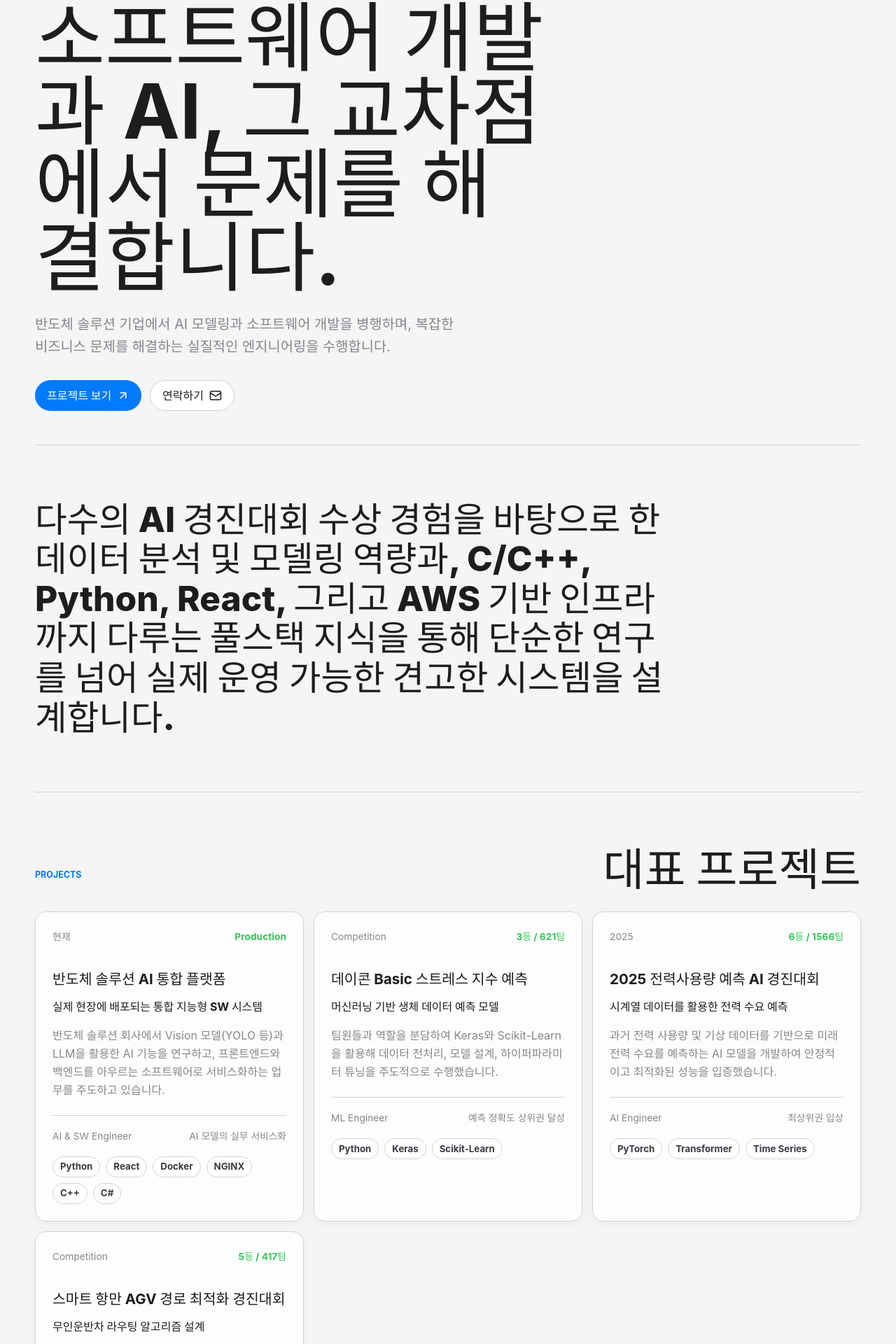
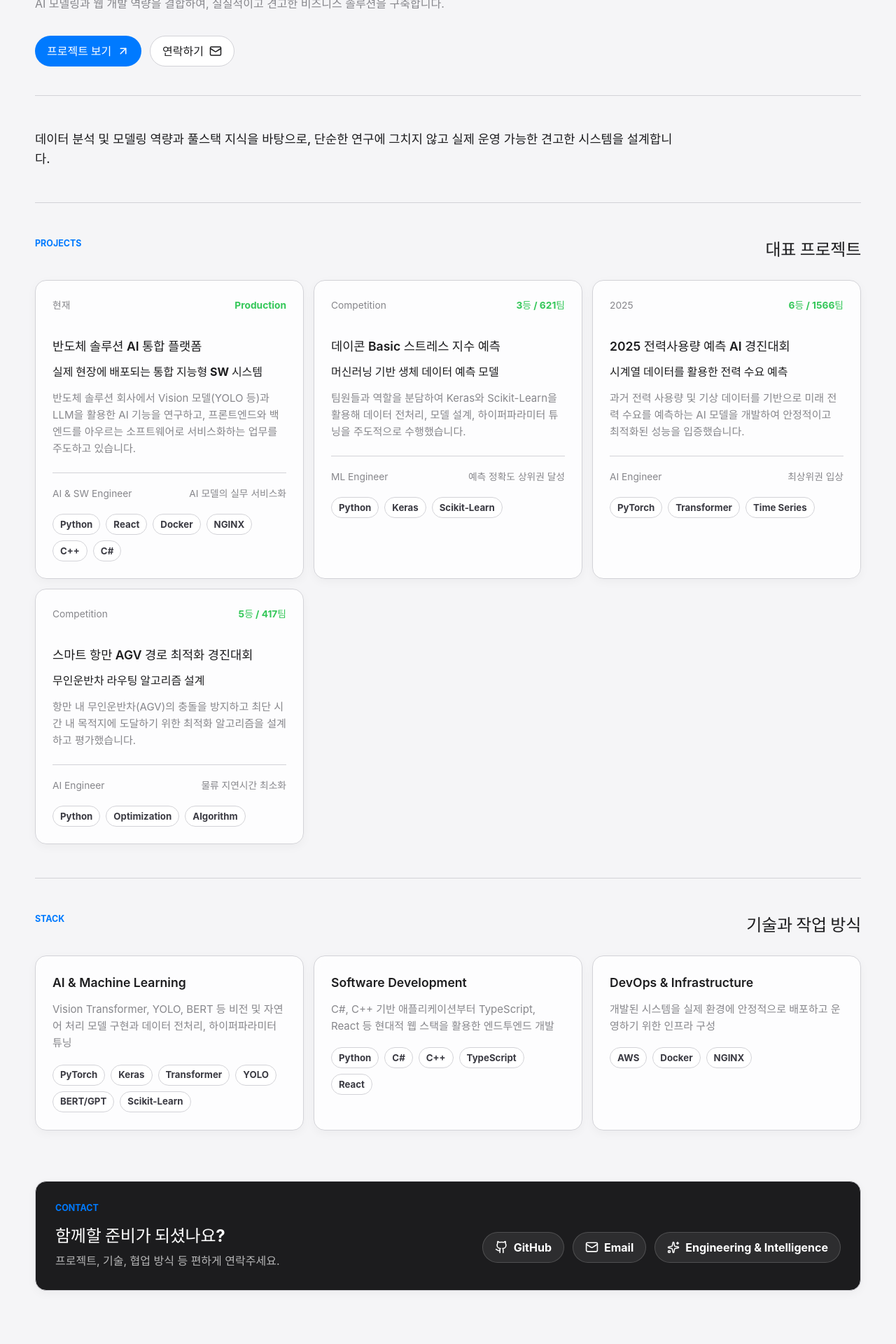
Before and after one commit to JaeHoJeong1130/JaeHoJeong1130.github.io, a React (Vite) app: page / in a window 1280 px wide. Shown: the part 300-2220 px from the top of the page at 70% size. After the commit the page ends 2172 px from the top, so only its background shows below. Built offline with nearby package versions, Linux system fonts and the light colour scheme.

Commit message:
style: refactor typography for compact developer portfolio UI

```diff
--- a/src/main.tsx
+++ b/src/main.tsx
@@ -21,10 +21,9 @@ function App() {
       <section className="hero" id="home">
         <div className="hero-copy">
           <p className="eyebrow">SW Developer & AI Engineer</p>
-          <h1>정재호입니다. 소프트웨어 개발과 AI, 그 교차점에서 문제를 해결합니다.</h1>
+          <h1>정재호입니다. AI와 소프트웨어 엔지니어링으로 문제를 해결합니다.</h1>
           <p className="hero-text">
-            반도체 솔루션 기업에서 AI 모델링과 소프트웨어 개발을 병행하며,
-            복잡한 비즈니스 문제를 해결하는 실질적인 엔지니어링을 수행합니다.
+            AI 모델링과 웹 개발 역량을 결합하여, 실질적이고 견고한 비즈니스 솔루션을 구축합니다.
           </p>
           <div className="hero-actions" aria-label="Primary actions">
             <a className="button primary" href="#projects">
@@ -42,9 +41,7 @@ function App() {
 
       <section className="section intro" aria-label="About this portfolio">
         <p>
-          다수의 AI 경진대회 수상 경험을 바탕으로 한 데이터 분석 및 모델링 역량과,
-          C/C++, Python, React, 그리고 AWS 기반 인프라까지 다루는 풀스택 지식을 통해
-          단순한 연구를 넘어 실제 운영 가능한 견고한 시스템을 설계합니다.
+          데이터 분석 및 모델링 역량과 풀스택 지식을 바탕으로, 단순한 연구에 그치지 않고 실제 운영 가능한 견고한 시스템을 설계합니다.
         </p>
       </section>
 
@@ -100,8 +97,8 @@ function App() {
       <section className="contact-band" id="contact">
         <div>
           <p className="eyebrow">Contact</p>
-          <h2>함께 만들 이야기가 있다면</h2>
-          <p>프로젝트 맥락, 기술 선택, 협업 방식까지 편하게 이야기할 수 있습니다.</p>
+          <h2>함께할 준비가 되셨나요?</h2>
+          <p>프로젝트, 기술, 협업 방식 등 편하게 연락주세요.</p>
         </div>
         <div className="contact-actions">
           <a className="icon-link" href="https://github.com/JaeHoJeong1130">
--- a/src/styles.css
+++ b/src/styles.css
@@ -101,10 +101,10 @@ a {
   display: grid;
   grid-template-columns: minmax(0, 1fr);
   align-items: center;
-  gap: 56px;
-  min-height: 50vh;
-  padding-bottom: 48px;
-  padding-top: 48px;
+  gap: 40px;
+  min-height: 40vh;
+  padding-bottom: 32px;
+  padding-top: 32px;
 }
 
 .hero-copy {
@@ -130,30 +130,31 @@ p {
 h1 {
   margin: 0;
   max-width: 820px;
-  font-size: clamp(3.3rem, 9vw, 6.8rem);
-  line-height: 0.96;
-  letter-spacing: 0;
+  font-size: 2.25rem;
+  line-height: 1.2;
+  letter-spacing: -0.01em;
 }
 
 h2 {
   margin: 0;
-  font-size: clamp(2.1rem, 5vw, 4rem);
-  line-height: 1;
-  letter-spacing: 0;
+  font-size: 1.5rem;
+  line-height: 1.3;
+  letter-spacing: -0.01em;
 }
 
 h3 {
   margin: 0;
-  font-size: 1.28rem;
+  font-size: 1.1rem;
+  font-weight: 600;
   letter-spacing: 0;
 }
 
 .hero-text {
   max-width: 620px;
-  margin: 28px 0 0;
+  margin: 16px 0 0;
   color: var(--muted);
-  font-size: 1.24rem;
-  line-height: 1.58;
+  font-size: 1rem;
+  line-height: 1.6;
 }
 
 .hero-actions,
@@ -295,7 +296,7 @@ h3 {
 }
 
 .section {
-  padding: 78px 0;
+  padding: 48px 0;
 }
 
 .intro {
@@ -306,9 +307,9 @@ h3 {
 .intro p {
   max-width: 920px;
   margin: 0;
-  font-size: clamp(1.6rem, 4vw, 3.1rem);
-  line-height: 1.14;
-  font-weight: 760;
+  font-size: 1.1rem;
+  line-height: 1.6;
+  font-weight: 500;
 }
 
 .section-heading {
@@ -382,9 +383,10 @@ h3 {
 
 .project-card > p:not(.tagline),
 .skill-block p {
-  margin-top: 16px;
+  margin-top: 12px;
   color: var(--muted);
-  line-height: 1.62;
+  font-size: 0.94rem;
+  line-height: 1.6;
 }
 
 .meta-row {
@@ -426,8 +428,8 @@ h3 {
   align-items: center;
   justify-content: space-between;
   gap: 28px;
-  margin: 48px 0 28px;
-  padding: 38px;
+  margin: 24px 0 28px;
+  padding: 28px;
   border: 1px solid var(--line);
   border-radius: 16px;
   background: #1C1C1E;
@@ -436,13 +438,14 @@ h3 {
 }
 
 .contact-band h2 {
-  font-size: clamp(2rem, 5vw, 3.4rem);
+  font-size: 1.5rem;
 }
 
 .contact-band p:not(.eyebrow) {
   max-width: 640px;
-  margin: 14px 0 0;
+  margin: 8px 0 0;
   color: rgba(255, 255, 255, 0.68);
+  font-size: 1rem;
   line-height: 1.6;
 }
 
@@ -503,11 +506,11 @@ h3 {
   }
 
   h1 {
-    font-size: clamp(2.7rem, 15vw, 4.4rem);
+    font-size: 1.8rem;
   }
 
   .hero-text {
-    font-size: 1.08rem;
+    font-size: 1rem;
   }
 
   .phone {
```
